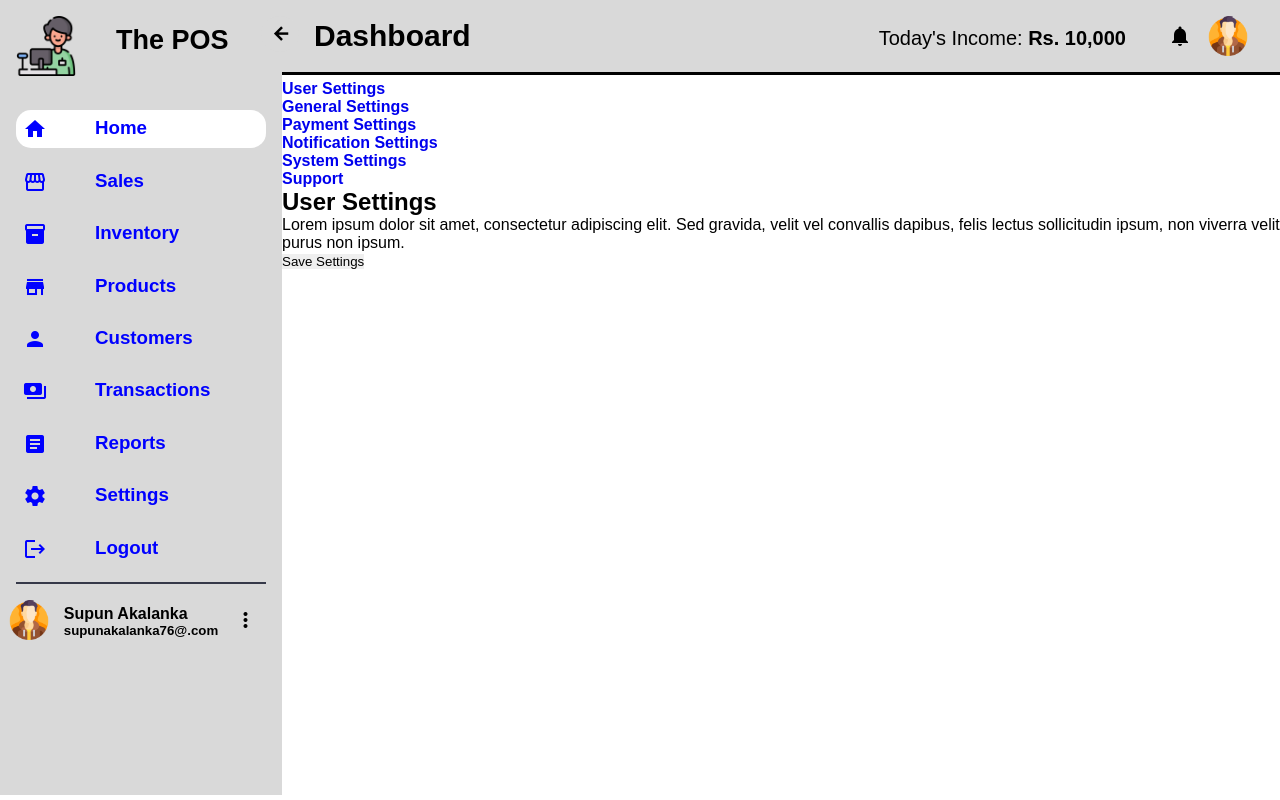
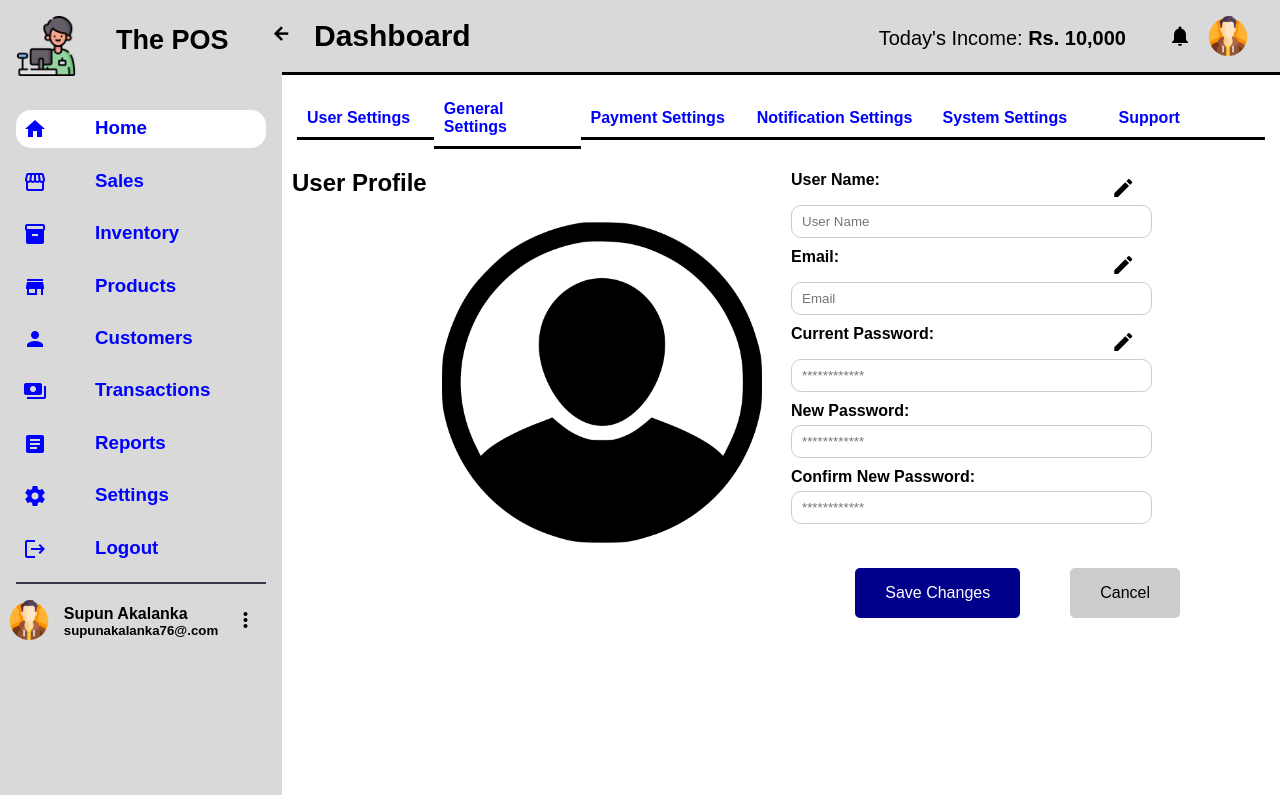
Before and after one commit to supunakalanka76/POS, a React (Create React App) app: page /settings in a window 1280 px wide. Built offline with nearby package versions, Linux system fonts and the light colour scheme.

Commit message:
update-general-settings

```diff
--- a/src/components/home/Home.css
+++ b/src/components/home/Home.css
@@ -291,7 +291,7 @@
     align-items: center;
     gap: 30px;
     top: 120px;
-    margin-bottom: 10px;
+    margin-bottom: 8px;
 }
 
 .field label {
@@ -304,7 +304,7 @@
     flex: 1;
     padding: 5px;
     margin-left: 10px;
-    border-radius: 5px;
+    border-radius: 10px;
     margin: 10px;
     width: 250px;
     border: 1px solid #CCC;
@@ -324,8 +324,7 @@
     justify-content: space-between;
     gap: 50px;
     align-items: end;
-    margin-top: 10px;
-    margin-bottom: -15px;
+    margin-top: 20px;
     margin-left: -100px;
 
 }
--- a/src/components/settings/GeneralSettings.js
+++ b/src/components/settings/GeneralSettings.js
@@ -3,8 +3,84 @@ import Settings from './Settings'
 
 function GeneralSettings() {
   return (
-    <div>
-      <Settings/>
+    <div className='general-settings'>
+
+      <div className='general-header'>
+        <Settings/>
+        <h2>General Settings</h2>
+      </div>
+
+      <div className='general-content'>
+        <div className='general-info'>
+          <div className='general-info-language'>
+            <label>Languages:
+              <select className='language-dropdown'>
+                <option value='select one'>Select a Language</option>
+                <option value='Sinhala'>Sinhala</option>
+                <option value='English'>English</option>
+                <option value='Tamil'>Tamil</option>
+                <option value='Chineese'>Chineese</option>
+              </select>
+            </label>
+          </div>
+
+          <div className='general-info-timezone'>
+            <label>Timezone:
+              <select className='timezone-dropdown'>
+                <option value='select one'>Select a Timezone</option>
+                <option value='UTC+5:30'>UTC+5:30</option>
+                <option value='UTC+5:45'>UTC+5:45</option>
+                <option value='UTC+6'>UTC+6</option>
+                <option value='UTC+6:30'>UTC+6:30</option>
+                <option value='UTC+7'>UTC+7</option>
+                <option value='UTC+8'>UTC+8</option>
+                <option value='UTC+9'>UTC+9</option>
+                <option value='UTC+9:30'>UTC+9:30</option>
+                <option value='UTC+10'>UTC+10</option>
+                <option value='UTC+11'>UTC+11</option>
+              </select>
+            </label>
+          </div>
+
+          <div className='general-info-currancy'>
+            <label>Currency:
+              <select className='currency-dropdown'>
+                <option value='select one'>Select a Currency</option>
+                <option value='USD'>USD</option>
+                <option value='EUR'>EUR</option>
+                <option value='GBP'>GBP</option>
+                <option value='INR'>INR</option>
+              </select>
+            </label>
+          </div>
+
+          <div className='general-info-datefomat'>
+            <label>Date Format:
+              <select className='dateformat-dropdown'>
+                <option value='select one'>Select a Date Format</option>
+                <option value='dd/mm/yyyy'>dd/mm/yyyy</option>
+                <option value='mm/dd/yyyy'>mm/dd/yyyy</option>
+                <option value='yyyy/mm/dd'>yyyy/mm/dd</option>
+              </select>
+            </label>
+          </div>
+
+          <div className='general-info-theme'>
+            <label>Theme:
+              <select className='theme-dropdown'>
+                <option value='select one'>Select a Theme</option>
+                <option value='dark'>Dark</option>
+                <option value='light'>Light</option>
+              </select>
+            </label>
+          </div>
+        </div>
+      </div>
+
+      <div className='general-footer'>
+        <button type='submit'>Save Changes</button>
+        <button type='reset'>Reset</button>
+      </div>
     </div>
   )
 }
--- a/src/components/settings/Settings.css
+++ b/src/components/settings/Settings.css
@@ -8,3 +8,139 @@
     box-sizing: border-box;
     font-family: 'Poppins', sans-serif;
 }
+
+/* Main Settings CSS */
+
+.settings {
+    display: grid;
+    grid-template-columns: 14% 15% 17% 19% 18% 16%;
+    margin: 10px;
+    align-items: center;
+    justify-content: center;
+}
+
+.settings-navbutton  {
+    padding: 10px;
+    font-size: 16px;
+    color: blue;
+    border-bottom: 3px solid black;
+}
+
+.settings-navbutton a {
+    cursor: pointer;
+}
+
+.settings-navbutton a:hover {
+    color: red;
+}
+
+/* User Settings CSS */
+
+.user-settings {
+    display: grid;
+    grid-template-rows: 10% 70% 10%;
+}
+
+.user-settings h2 {
+    padding: 10px;
+}
+
+.user-content {
+    display: grid;
+    grid-template-columns: 50% 50%;
+    align-items: center;
+}
+
+.user-profile {
+    margin-left: 10rem;
+    margin-top: 5rem;
+    display: flex;
+}
+
+.user-profile img {
+    width: 320px;
+}
+
+.User-Info {
+    margin-top: 20px;
+    padding: 10px;
+    width: 70%;
+}
+
+label {
+    font-weight: 700;
+    display: block;
+    font-size: 16px;
+}
+
+input[type="text1"],
+input[type="email"],
+input[type="password"],
+input[type="date"],
+textarea {
+    width: calc(100% - 10px);
+    padding: 8px 10px;
+    margin-top: 5px;
+    border: 1px solid #ccc;
+    border-radius: 10px;
+    outline: none;
+}
+
+.edit-icon {
+    flex: 1;
+    float: right;
+    display: flex;
+    align-items: center;
+    justify-content: right;
+    margin-top: 5px;
+    margin-right: 5px;
+    cursor: pointer;
+}
+
+.cancel-btn, .save-btn {
+    padding: 10px 30px;
+    border: none;
+    height: 50px;
+    font-size: 16px;
+    border-radius: 5px;
+    cursor: pointer;
+}
+
+.user-footer-buttons {
+    display: flex;
+    flex-direction: row;
+    justify-content: right;
+    gap: 50px;
+    align-items: end;
+    margin-top: 20px;
+    margin-bottom: -15px;
+    margin-right: 100px;
+}
+
+.cancel-btn {
+    background: #CCC;
+}
+
+.save-btn {
+    background: darkblue;
+    color: white;
+}
+
+/* General Settings CSS */
+
+.general-settings {
+    display: grid;
+    grid-template-rows: 10% 70% 10%;
+}
+
+.general-settings h2 {
+    padding: 10px;
+}
+
+.general-content {
+    display: grid;
+    grid-template-rows: 40% 60%;
+    align-items: center;
+    justify-content: center;
+    margin-top: 8rem;
+}
--- a/src/components/settings/Settings.js
+++ b/src/components/settings/Settings.js
@@ -7,27 +7,27 @@ function Settings() {
   return (
     <div className='settings'>
 
-      <Link to="/settings">
+      <Link to="/settings" className='settings-navbutton'>
         <h4>User Settings</h4>
       </Link>
 
-      <Link to="/settings/general-settings">
+      <Link to="/settings/general-settings" className='settings-navbutton'>
         <h4>General Settings</h4>
       </Link>
 
-      <Link to="/settings/payment-settings">
+      <Link to="/settings/payment-settings" className='settings-navbutton'>
         <h4>Payment Settings</h4>
       </Link>
 
-      <Link to="/settings/notification-settings">
+      <Link to="/settings/notification-settings" className='settings-navbutton'>
         <h4>Notification Settings</h4>
       </Link>
 
-      <Link to="/settings/system-settings">
+      <Link to="/settings/system-settings" className='settings-navbutton'>
         <h4>System Settings</h4>
       </Link>
 
-      <Link to="/settings/support">
+      <Link to="/settings/support" className='settings-navbutton'>
         <h4>Support</h4>
       </Link>
     </div>
--- a/src/components/settings/UserSettings.js
+++ b/src/components/settings/UserSettings.js
@@ -1,15 +1,71 @@
 import React from 'react'
+import 'material-icons/iconfont/material-icons.css';
 import Settings from './Settings'
+import user from '../..//images/user.png'
 
 function UserSettings() {
   return (
     <div className='user-settings'>
-      <Settings/>
+
+      <div className='user-header'>
+        <Settings/>
+        <h2>User Profile</h2>
+      </div>
+
       <div className='user-content'>
-        <h2>User Settings</h2>
-        <p>Lorem ipsum dolor sit amet, consectetur adipiscing elit. Sed gravida, velit vel convallis dapibus, felis lectus sollicitudin ipsum, non viverra velit purus non ipsum.</p>
-        <button className='btn btn-primary'>Save Settings</button>
+        <div className='user-profile'>
+          <img src={user} alt='User profile' />
+        </div>
+        <div className='User-Info'>
+
+          <div className='user-info-username'>
+            <label>
+              User Name:
+              <span className='material-icons edit-icon'>edit</span>
+              <input type='text1' placeholder='User Name'/>
+            </label>
+          </div>
+
+          <div className='user-info-email'>
+            <label>
+                Email:
+                <span className='material-icons edit-icon'>edit</span>
+                <input type='email' placeholder='Email'/>
+              </label>
+          </div>
+
+          <div className='user-info-currentpassword'>
+            <label>
+                Current Password:
+                <span className='material-icons edit-icon'>edit</span>
+                <input type='password' placeholder='************'/>
+              </label>
+          </div>
+
+          <div className='user-info-newpassword'>
+            <label>
+                New Password:
+                <input type='password' placeholder='************'/>
+              </label>
+          </div>
+
+          <div className='user-info-conpassword'>
+            <label>
+                Confirm New Password:
+                <input type='password' placeholder='************'/>
+              </label>
+          </div>
+
+        </div>
       </div>
+
+      <div className='user-footer'>
+        <div className='user-footer-buttons'>
+          <button className='save-btn'>Save Changes</button>
+          <button className='cancel-btn'>Cancel</button>
+        </div>
+
+    </div>
     </div>
   )
 }
```
Also changed, not shown: src/images/user.png (added).
